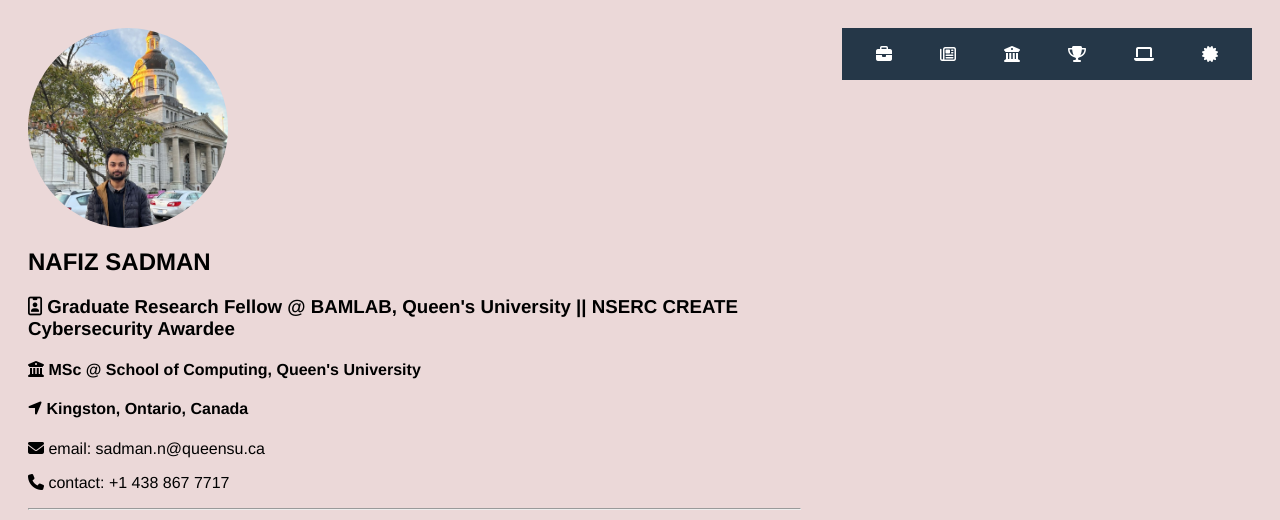
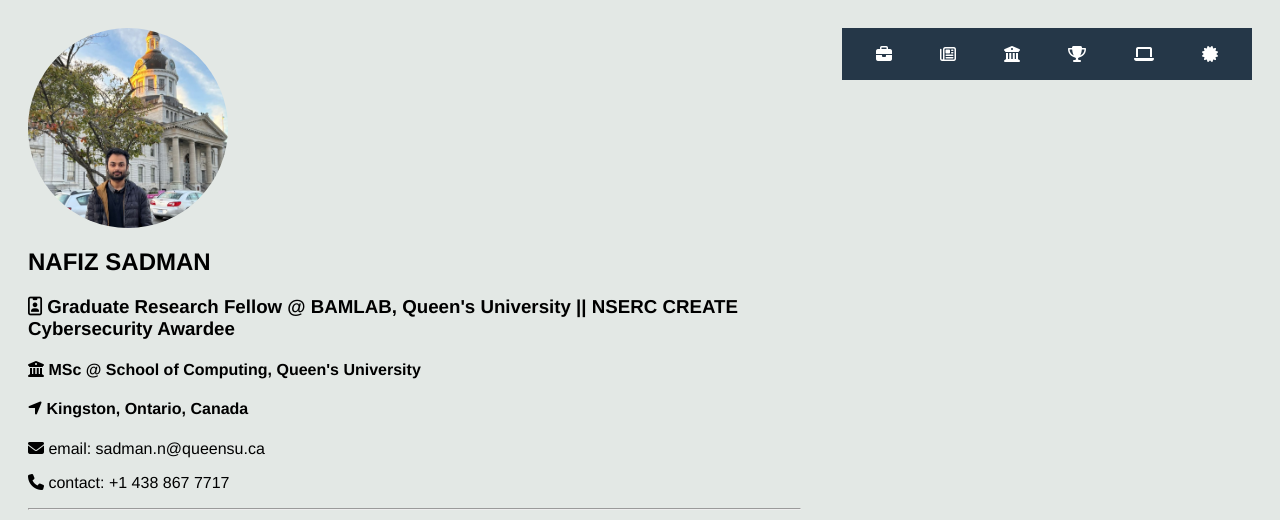
Before and after one commit to Nafiz95/Nafiz95.github.io, a plain HTML site: page index.html in a window 1280 px wide. Shown: the top 520 px of the page. Drawn offline with Linux system fonts and the light colour scheme.

Commit message:
Update index.html

```diff
--- a/index.html
+++ b/index.html
@@ -8,7 +8,7 @@
     display: flex;
     justify-content: center;
     align-items: center;
-    background-color: #ebd8d8;
+    background-color: #e3e8e5;
     font-family: "Helvetica", sans-serif;
   }
 
```
